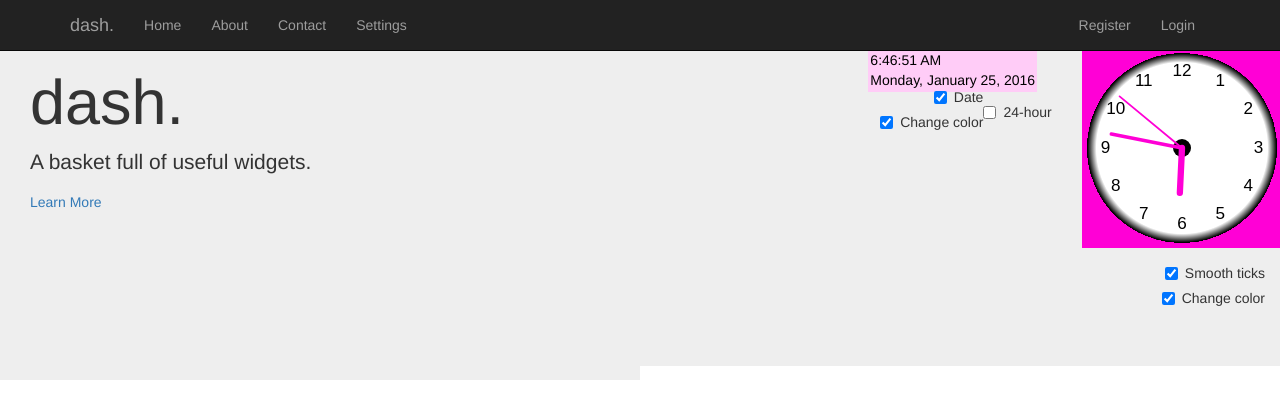
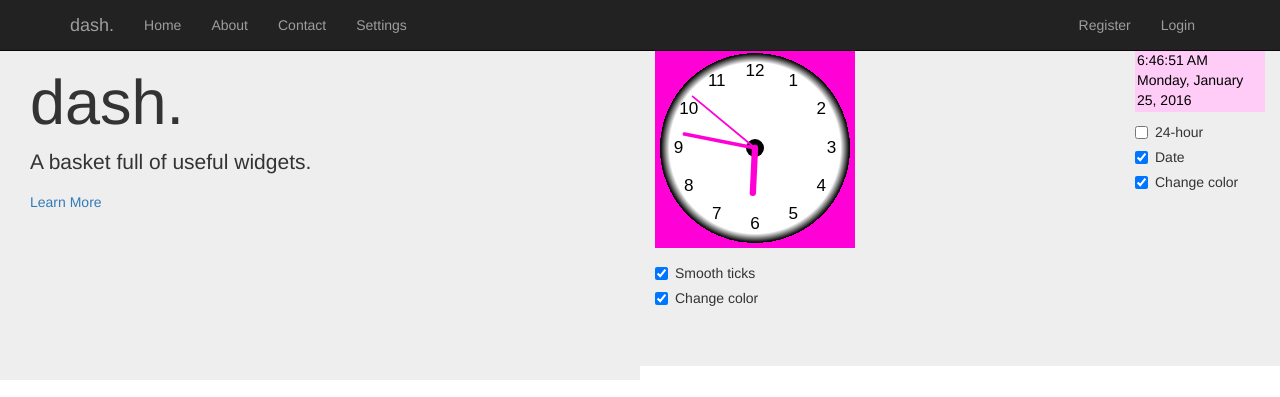
Before and after one commit to felipe-mans/dash, a Flask app: template templates/test.html in a window 1280 px wide. Shown: the top 397 px of the page. Run offline with Flask 2, Linux system fonts and the light colour scheme; the template is opened without the code that fills it, so the values that code supplies are empty; some libraries are stand-ins or nearby versions.

Commit message:
working on formatting

```diff
--- a/templates/test.html
+++ b/templates/test.html
@@ -50,28 +50,28 @@
       </div>
     </div>
     <div class="jumbotron col-md-6 pull-right">
-      <div class="row pull-right">
-	<div class="col-md-4 pull-right">
+      <div class="row">
+	<div class="col-md-3 pull-left">
 	  <canvas id="analogClock" width="200" height="200" style="background-color: grey;"></canvas>
-	  <div class="checkbox pull-right">
+	  <div class="checkbox">
 	    <label><input type="checkbox" id="analogSmoothTicks" checked>Smooth ticks</label>
 	  </div>
-	  <div class="checkbox pull-right">
+	  <div class="checkbox">
 	    <label><input type="checkbox" id="analogChangeColor" checked>Change color</label>
 	  </div>
 	</div>
-	<div class="col-md-4 pull-right">
+	<div class="col-md-3 pull-right">
 	  <div id="digitalClock" class="digitalClock" style="display: inline-block; padding: 2px"></div>
 	  <form>
-	    <div class="checkbox pull-right">
+	    <div class="checkbox">
 	      <label><input type="checkbox"
 			    id="digitalTwentyFourHours">24-hour</label>
 	    </div>
-	    <div class="checkbox pull-right">
+	    <div class="checkbox">
 	      <label><input type="checkbox" id="digitalYesDate"
 			    checked>Date</label>
 	    </div>
-	    <div class="checkbox pull-right">
+	    <div class="checkbox">
 	      <label><input type="checkbox" id="digitalChangeColor" checked>Change color</label>
 	    </div>
 	  </form>
```
